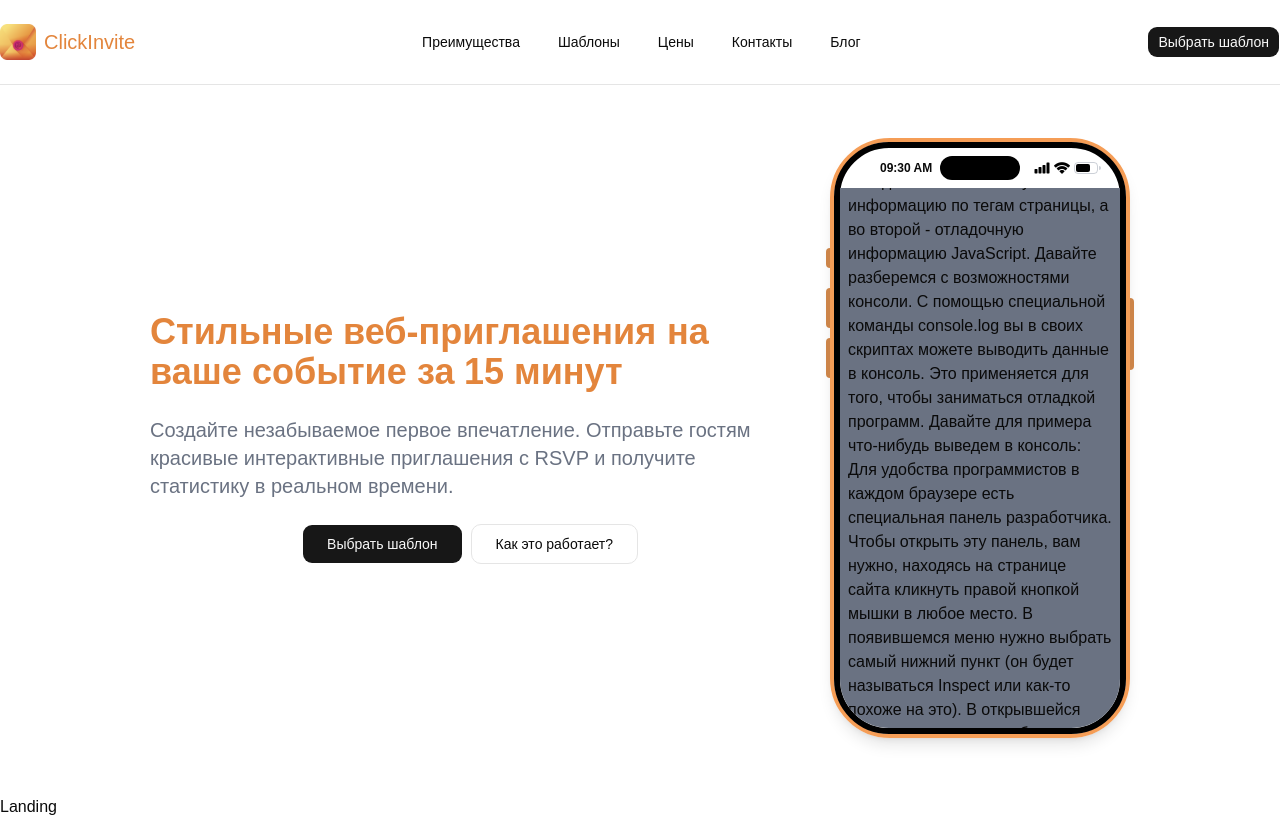
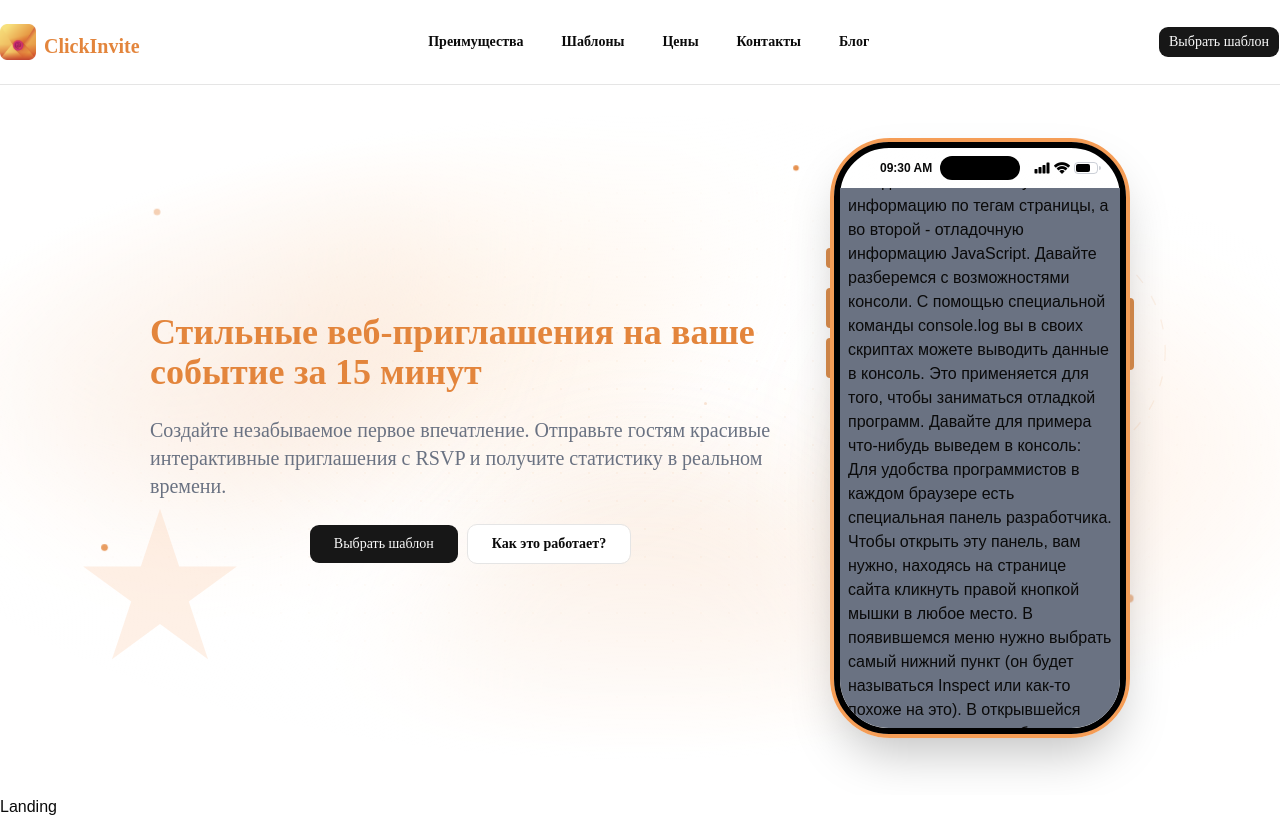
Before and after one commit to Enver111/-lickInvite-, a React (Vite) app: page / in a window 1280 px wide. Built offline with nearby package versions, Linux system fonts and the light colour scheme.

Commit message:
feat : add fonts

```diff
--- a/index.html
+++ b/index.html
@@ -2,9 +2,9 @@
 <html lang="en">
   <head>
     <meta charset="UTF-8" />
-    <link rel="icon" type="image/svg+xml" href="/favicon.svg" />
+    <link rel="icon" type="image/svg+xml" href="./src/assets/logo/logo.svg" />
     <meta name="viewport" content="width=device-width, initial-scale=1.0" />
-    <title>clickinvite</title>
+    <title>ClickInvite</title>
   </head>
   <body>
     <div id="root"></div>
--- a/package.json
+++ b/package.json
@@ -11,6 +11,7 @@
   },
   "dependencies": {
     "@fontsource-variable/geist": "^5.2.9",
+    "@fontsource/bad-script": "^5.2.8",
     "@gsap/react": "^2.1.2",
     "@tailwindcss/vite": "^4.3.0",
     "class-variance-authority": "^0.7.1",
--- a/src/components/Logotype.tsx
+++ b/src/components/Logotype.tsx
@@ -2,9 +2,9 @@ import logo from "@/assets/logo/logo.svg";
 
 const Logotype = () => {
   return (
-    <div className="flex items-center gap-2 text-[#E3853C]">
+    <div className="flex items-end gap-2 text-[#E3853C]">
       <img src={logo} alt="logotype" className="size-9" />
-      <span className="text-xl ">ClickInvite</span>
+      <span className="text-xl font-script font-extrabold ">ClickInvite</span>
     </div>
   );
 };
--- a/src/components/Phone.tsx
+++ b/src/components/Phone.tsx
@@ -7,7 +7,7 @@ const Phone = ({ children }: { children: React.ReactNode }) => {
     minute: "2-digit",
   });
   return (
-    <div className="border-4 border-[#f59d56] rounded-[60px] w-[300px] h-[600px] shadow-lg">
+    <div className="border-4 border-[#f59d56] rounded-[60px] w-[300px] h-[600px] shadow-2xl">
       <div className="w-full h-full border-6 border-black rounded-[55px] relative">
         <div className="w-20 h-6 z-5 bg-black rounded-full absolute top-5 left-1/2 -translate-x-1/2 -translate-y-1/2" />
         <div className="w-1 h-18  bg-[#cc8448] rounded-r-full absolute -right-3.5 top-[150px] " />
--- a/src/components/ui/button.tsx
+++ b/src/components/ui/button.tsx
@@ -1,21 +1,22 @@
-import * as React from "react"
-import { cva, type VariantProps } from "class-variance-authority"
-import { Slot } from "radix-ui"
+import * as React from "react";
+import { cva, type VariantProps } from "class-variance-authority";
+import { Slot } from "radix-ui";
 
-import { cn } from "@/lib/utils"
+import { cn } from "@/lib/utils";
 
 const buttonVariants = cva(
   "group/button inline-flex shrink-0 items-center justify-center rounded-lg border border-transparent bg-clip-padding text-sm font-medium whitespace-nowrap transition-all outline-none select-none focus-visible:border-ring focus-visible:ring-3 focus-visible:ring-ring/50 active:not-aria-[haspopup]:translate-y-px disabled:pointer-events-none disabled:opacity-50 aria-invalid:border-destructive aria-invalid:ring-3 aria-invalid:ring-destructive/20 dark:aria-invalid:border-destructive/50 dark:aria-invalid:ring-destructive/40 [&_svg]:pointer-events-none [&_svg]:shrink-0 [&_svg:not([class*='size-'])]:size-4",
   {
     variants: {
       variant: {
-        default: "bg-primary text-primary-foreground hover:bg-primary/80",
+        default:
+          "bg-primary text-primary-foreground hover:bg-primary/80 font-script font-medium",
         outline:
-          "border-border bg-background hover:bg-muted hover:text-foreground aria-expanded:bg-muted aria-expanded:text-foreground dark:border-input dark:bg-input/30 dark:hover:bg-input/50",
+          "border-border bg-background hover:bg-muted hover:text-foreground aria-expanded:bg-muted aria-expanded:text-foreground dark:border-input dark:bg-input/30 dark:hover:bg-input/50 font-script font-bold",
         secondary:
           "bg-secondary text-secondary-foreground hover:bg-[color-mix(in_oklch,var(--secondary),var(--foreground)_5%)] aria-expanded:bg-secondary aria-expanded:text-secondary-foreground",
         ghost:
-          "hover:bg-muted hover:text-foreground aria-expanded:bg-muted aria-expanded:text-foreground dark:hover:bg-muted/50",
+          "hover:bg-muted hover:text-foreground aria-expanded:bg-muted aria-expanded:text-foreground dark:hover:bg-muted/50 font-script font-bold",
         destructive:
           "bg-destructive/10 text-destructive hover:bg-destructive/20 focus-visible:border-destructive/40 focus-visible:ring-destructive/20 dark:bg-destructive/20 dark:hover:bg-destructive/30 dark:focus-visible:ring-destructive/40",
         link: "text-primary underline-offset-4 hover:underline",
@@ -38,8 +39,8 @@ const buttonVariants = cva(
       variant: "default",
       size: "default",
     },
-  }
-)
+  },
+);
 
 function Button({
   className,
@@ -49,9 +50,9 @@ function Button({
   ...props
 }: React.ComponentProps<"button"> &
   VariantProps<typeof buttonVariants> & {
-    asChild?: boolean
+    asChild?: boolean;
   }) {
-  const Comp = asChild ? Slot.Root : "button"
+  const Comp = asChild ? Slot.Root : "button";
 
   return (
     <Comp
@@ -61,7 +62,7 @@ function Button({
       className={cn(buttonVariants({ variant, size, className }))}
       {...props}
     />
-  )
+  );
 }
 
-export { Button, buttonVariants }
+export { Button, buttonVariants };
--- a/src/index.css
+++ b/src/index.css
@@ -2,12 +2,14 @@
 @import "tw-animate-css";
 @import "shadcn/tailwind.css";
 @import "@fontsource-variable/geist";
+@import "@fontsource/bad-script";
 
 @custom-variant dark (&:is(.dark *));
 
 @theme inline {
     --font-heading: var(--font-sans);
     --font-sans: 'Geist Variable', sans-serif;
+    --font-script: 'Bad Script', cursive;
     --color-sidebar-ring: var(--sidebar-ring);
     --color-sidebar-border: var(--sidebar-border);
     --color-sidebar-accent-foreground: var(--sidebar-accent-foreground);
@@ -128,3 +130,44 @@
     @apply font-sans;
     }
 }
+@keyframes hero-blob-1 {
+  0%, 100% { transform: translate(0, 0) scale(1); }
+  33% { transform: translate(40px, 30px) scale(1.08); }
+  66% { transform: translate(-20px, 50px) scale(0.95); }
+}
+
+@keyframes hero-blob-2 {
+  0%, 100% { transform: translate(0, 0) scale(1); }
+  50% { transform: translate(-50px, 40px) scale(1.1); }
+}
+
+@keyframes hero-blob-3 {
+  0%, 100% { transform: translate(0, 0) scale(1); }
+  40% { transform: translate(30px, -40px) scale(1.05); }
+  80% { transform: translate(-40px, -20px) scale(0.92); }
+}
+
+@keyframes hero-blob-4 {
+  0%, 100% { transform: translate(-50%, -50%) scale(1); }
+  50% { transform: translate(calc(-50% + 25px), calc(-50% - 30px)) scale(1.12); }
+}
+
+@keyframes hero-sparkle {
+  0%, 100% { opacity: 0.2; transform: scale(1); }
+  50% { opacity: 0.9; transform: scale(1.4); }
+}
+
+.hero-blob {
+  animation-duration: 18s;
+  animation-timing-function: ease-in-out;
+  animation-iteration-count: infinite;
+}
+
+.hero-blob-1 { animation-name: hero-blob-1; }
+.hero-blob-2 { animation-name: hero-blob-2; animation-duration: 22s; animation-delay: -4s; }
+.hero-blob-3 { animation-name: hero-blob-3; animation-duration: 20s; animation-delay: -8s; }
+.hero-blob-4 { animation-name: hero-blob-4; animation-duration: 16s; animation-delay: -2s; }
+
+.hero-sparkle {
+  animation: hero-sparkle 3s ease-in-out infinite;
+}
--- a/src/pages/Landing/components/Hero.tsx
+++ b/src/pages/Landing/components/Hero.tsx
@@ -2,10 +2,13 @@ import Phone from "@/components/Phone";
 import { Button } from "@/components/ui/button";
 import BlurText from "@/components/BlurText";
 import AnimatedContent from "@/components/AnimatedContent";
+import HeroBackground from "./HeroBackground";
 
 const Hero = () => {
   return (
-    <section className="mt-20 container mx-auto h-[calc(100vh-85px)] flex items-center justify-center">
+    <section className="relative mt-20 h-[calc(100vh-85px)] overflow-hidden">
+      <HeroBackground />
+      <div className="container relative z-10 mx-auto flex h-full items-center justify-center">
         <div className="flex items-center justify-center gap-10">
           <div className="w-1/2  ">
             <AnimatedContent
@@ -22,13 +25,13 @@ const Hero = () => {
               className="flex flex-col gap-6 "
             >
               <BlurText
-              className="text-4xl text-[#E3853C] font-bold"
+                className="font-script text-4xl font-bold text-[#E3853C]"
                 text="Стильные веб-приглашения на ваше событие за 15 минут"
               />
-            <p className="text-lg md:text-xl text-gray-500">
+              <p className="text-lg font-script font-medium md:text-xl text-gray-500">
                 Создайте незабываемое первое впечатление. Отправьте гостям
-              красивые интерактивные приглашения с RSVP и получите статистику в
-              реальном времени.
+                красивые интерактивные приглашения с RSVP и получите статистику
+                в реальном времени.
               </p>
               <div className="flex items-center gap-2 mx-auto">
                 <Button className="h-10 px-6">Выбрать шаблон</Button>
@@ -51,9 +54,9 @@ const Hero = () => {
             delay={0}
           >
             <Phone>
-            Для удобства программистов в каждом браузере есть специальная панель
-            разработчика. Чтобы открыть эту панель, вам нужно, находясь на
-            странице сайта кликнуть правой кнопкой мышки в любое место. В
+              Для удобства программистов в каждом браузере есть специальная
+              панель разработчика. Чтобы открыть эту панель, вам нужно, находясь
+              на странице сайта кликнуть правой кнопкой мышки в любое место. В
               появившемся меню нужно выбрать самый нижний пункт (он будет
               называться Inspect или как-то похоже на это). В открывшейся панели
               вы в основном будете пользоваться двумя вкладками: Elements и
@@ -78,6 +81,7 @@ const Hero = () => {
             </Phone>
           </AnimatedContent>
         </div>
+      </div>
     </section>
   );
 };
--- /dev/null
+++ b/src/pages/Landing/components/HeroBackground.tsx
@@ -0,0 +1,65 @@
+const sparkles = [
+  { top: "18%", left: "12%", size: 6, delay: "0s" },
+  { top: "32%", left: "78%", size: 4, delay: "1.2s" },
+  { top: "65%", left: "8%", size: 5, delay: "0.6s" },
+  { top: "72%", left: "88%", size: 7, delay: "1.8s" },
+  { top: "45%", left: "55%", size: 3, delay: "2.4s" },
+  { top: "12%", left: "62%", size: 4, delay: "0.9s" },
+];
+
+const HeroBackground = () => {
+  return (
+    <div className="pointer-events-none absolute inset-0 -z-10 overflow-hidden" aria-hidden>
+      <div className="absolute inset-0 bg-linear-to-br from-[#FFF7F0] via-background to-[#FFF0E3]" />
+
+      <div className="hero-blob hero-blob-1 absolute -top-32 -left-32 size-[520px] rounded-full bg-[#E3853C]/25 blur-3xl" />
+      <div className="hero-blob hero-blob-2 absolute -right-24 top-1/4 size-[420px] rounded-full bg-[#F59D56]/20 blur-3xl" />
+      <div className="hero-blob hero-blob-3 absolute -bottom-40 left-1/3 size-[480px] rounded-full bg-[#E3853C]/15 blur-3xl" />
+      <div className="hero-blob hero-blob-4 absolute top-1/2 left-1/2 size-[360px] -translate-x-1/2 -translate-y-1/2 rounded-full bg-[#FFD4A8]/30 blur-3xl" />
+
+      <div
+        className="absolute inset-0 opacity-40"
+        style={{
+          backgroundImage:
+            "radial-gradient(circle at 1px 1px, rgba(227,133,60,0.18) 1px, transparent 0)",
+          backgroundSize: "28px 28px",
+        }}
+      />
+
+      <div className="absolute inset-0 bg-[radial-gradient(ellipse_80%_60%_at_50%_50%,transparent_0%,var(--background)_75%)]" />
+
+      <svg
+        className="absolute right-[8%] top-[20%] size-64 text-[#E3853C]/10"
+        viewBox="0 0 200 200"
+        fill="none"
+      >
+        <circle cx="100" cy="100" r="90" stroke="currentColor" strokeWidth="1" strokeDasharray="8 12" />
+        <circle cx="100" cy="100" r="60" stroke="currentColor" strokeWidth="0.5" strokeDasharray="4 8" />
+      </svg>
+
+      <svg
+        className="absolute bottom-[15%] left-[5%] size-48 text-[#F59D56]/15"
+        viewBox="0 0 120 120"
+        fill="currentColor"
+      >
+        <path d="M60 8 L72 44 L108 44 L78 66 L90 102 L60 80 L30 102 L42 66 L12 44 L48 44 Z" />
+      </svg>
+
+      {sparkles.map((sparkle, i) => (
+        <span
+          key={i}
+          className="hero-sparkle absolute rounded-full bg-[#E3853C]"
+          style={{
+            top: sparkle.top,
+            left: sparkle.left,
+            width: sparkle.size,
+            height: sparkle.size,
+            animationDelay: sparkle.delay,
+          }}
+        />
+      ))}
+    </div>
+  );
+};
+
+export default HeroBackground;
```
Also changed, not shown: src/pages/Landing/components/Title.tsx (added, +11 -0 lines), 1 other file (tests, documents, lock files or other folders). Lines whose indentation alone changed are shown as unchanged.
